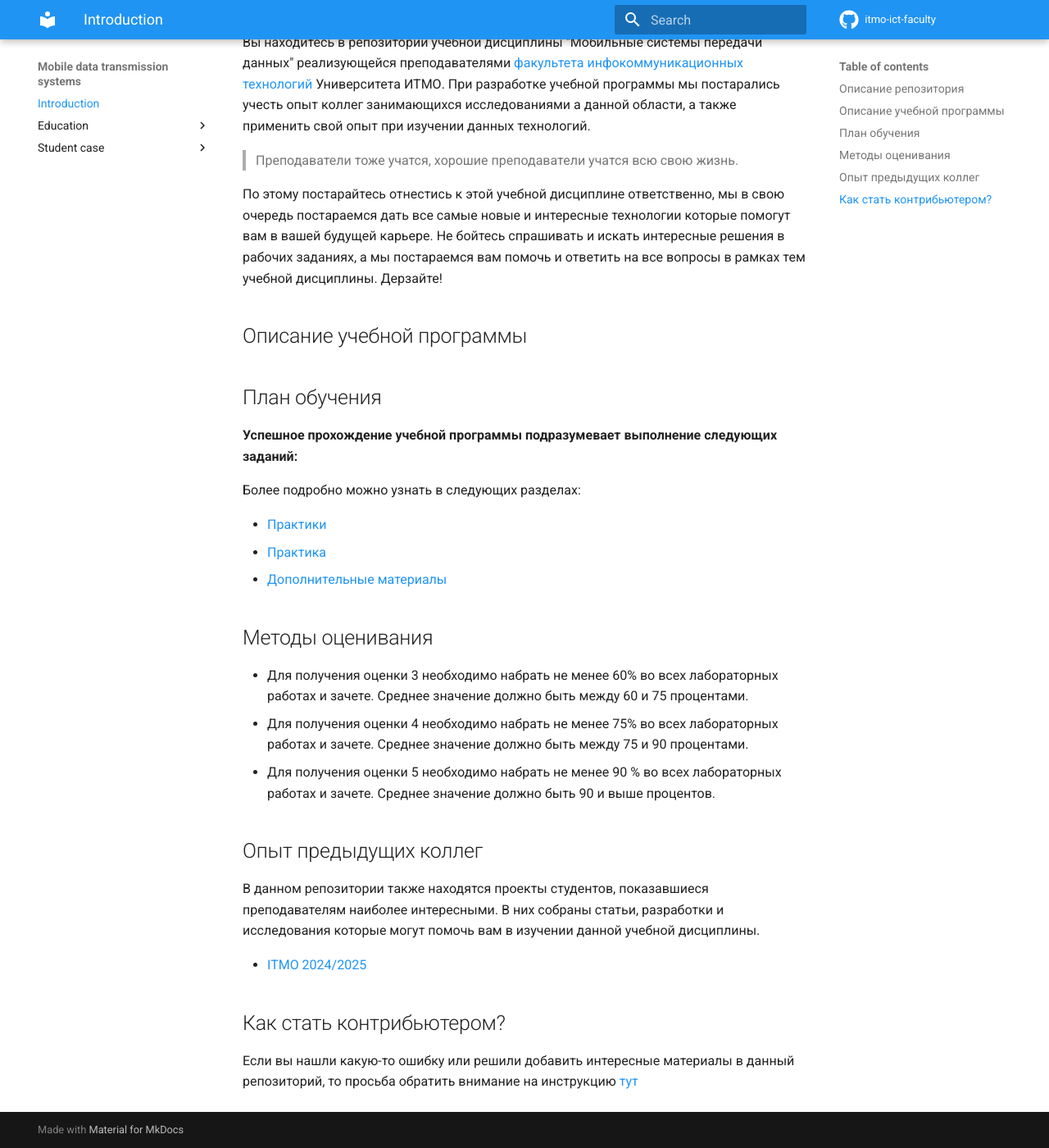
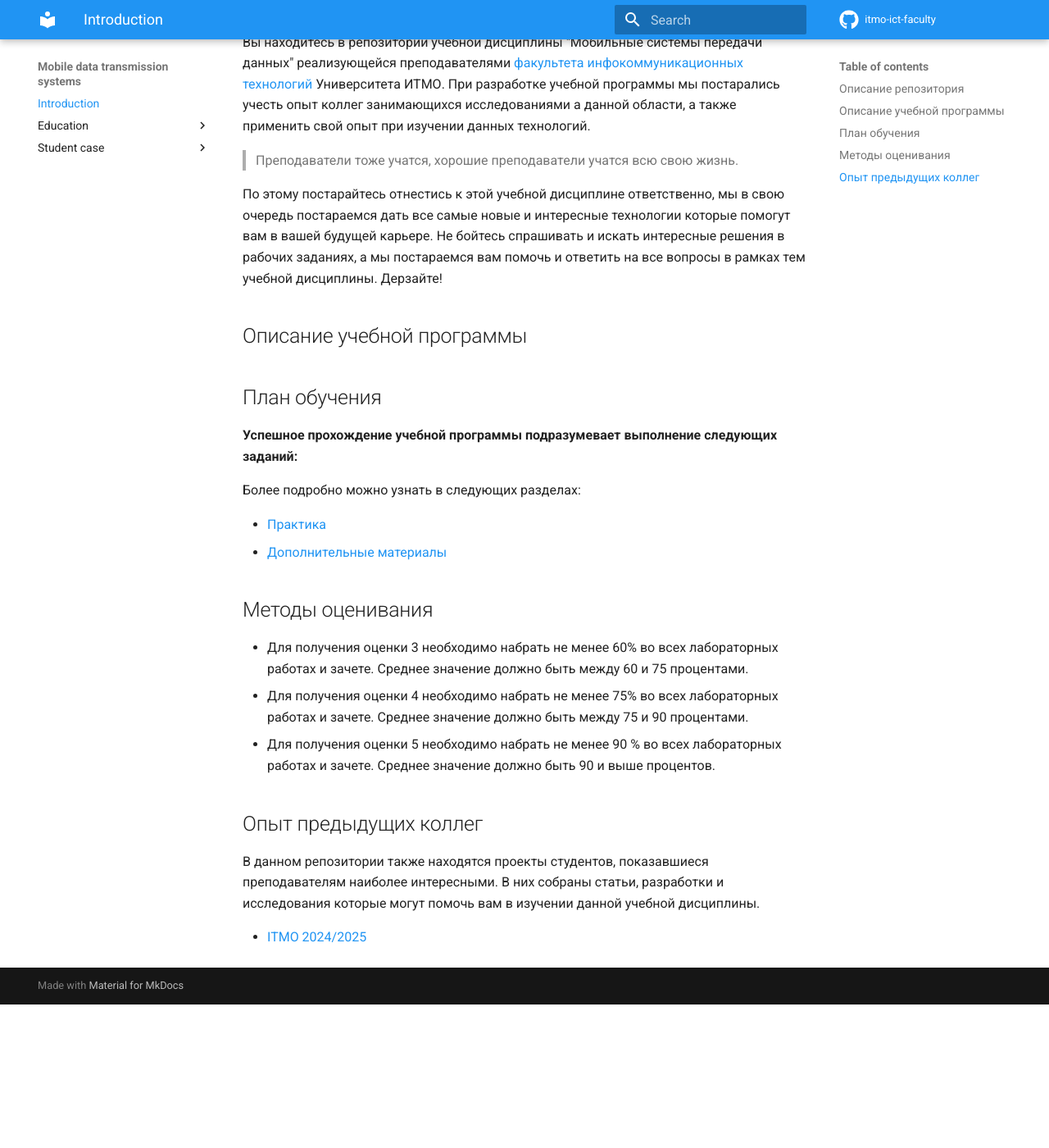
Before and after one commit to itmo-ict-faculty/mobile-data-transmission-systems, an MkDocs documentation site: the page built from docs/index.md, in a window 1280 px wide and 1400 px high, scrolled down 192 px. Shown: the whole window at 82% size. Built offline with MkDocs 1.6.1 and Material for MkDocs 9.7.7, drawn with Linux system fonts in a browser that asks for light colours; comment, search, counter and statistics services are not loaded; after the commit the page ends 1417 px from its top, so only the background shows below that.

Commit message:
Update index.md

```diff
--- a/docs/index.md
+++ b/docs/index.md
@@ -15,7 +15,6 @@
 
 Более подробно можно узнать в следующих разделах:
 
-- [Практики](https://itmo-ict-faculty.github.io/ip-telephony/education/lecture)
 - [Практика](https://itmo-ict-faculty.github.io/mobile-data-transmission-systems/education/practise.md)
 - [Дополнительные материалы](https://itmo-ict-faculty.github.io/ip-telephony/education/additional_materials/)
 
@@ -28,6 +27,3 @@
 В данном репозитории также находятся проекты студентов, показавшиеся преподавателям наиболее интересными. В них собраны статьи, разработки и исследования которые могут помочь вам в изучении данной учебной дисциплины.
 
 - [ITMO 2024/2025](https://itmo-ict-faculty.github.io/mobile-data-transmission-systems/student_case/itmo2024_2025/itmo2024_2025.md)
-
-## Как стать контрибьютером?
-Если вы нашли какую-то ошибку или решили добавить интересные материалы в данный репозиторий, то просьба обратить внимание на инструкцию [тут](https://github.com/itmo-ict-faculty/ip-telephony/blob main/README.md)
```
